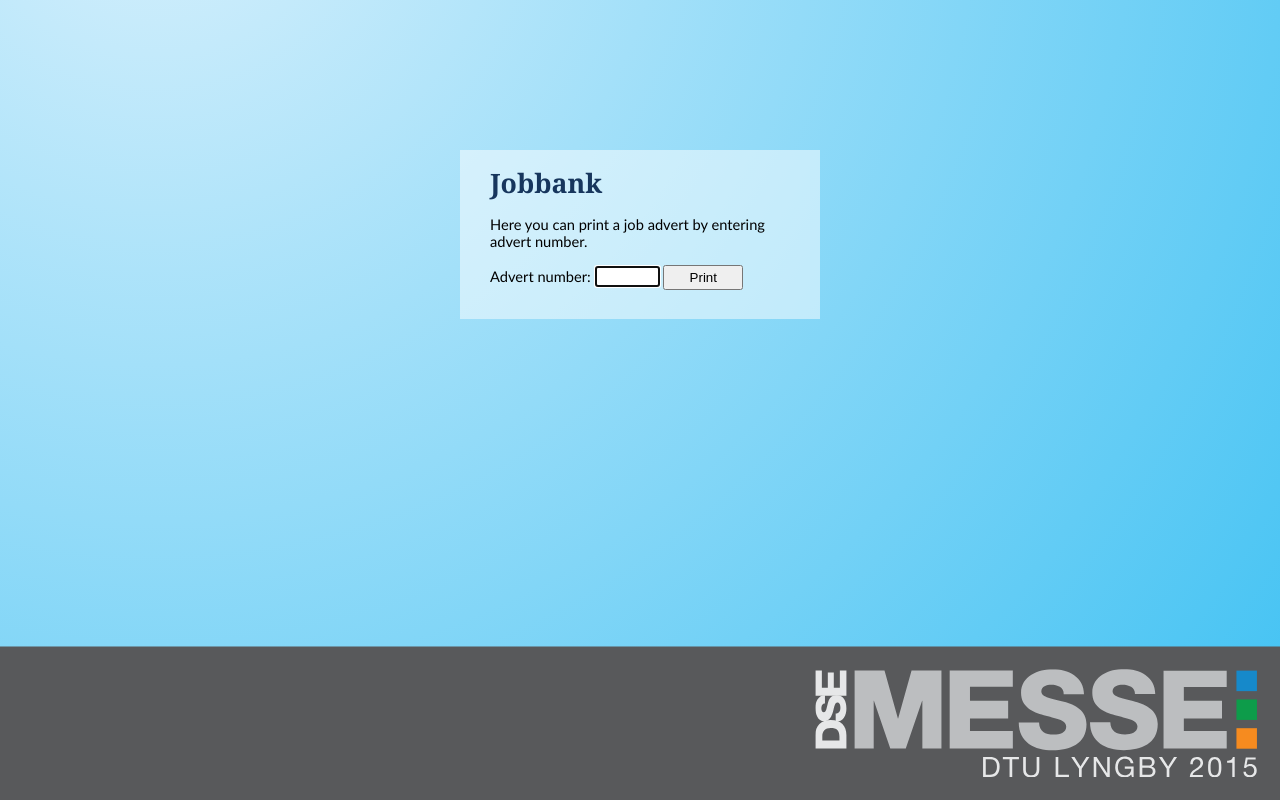
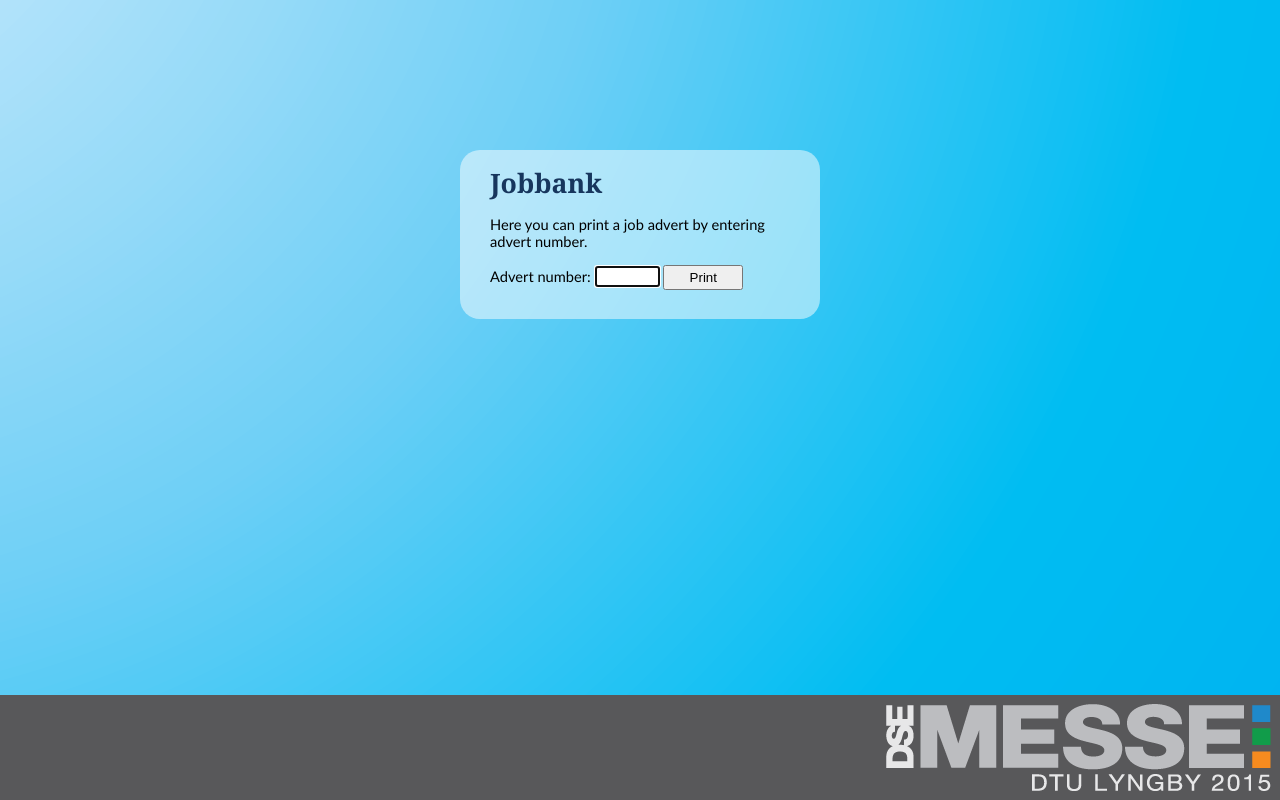
Before and after one commit to eskildsf/dse, a Django app: page /jobbank/ in a window 1280 px wide. Run offline with Django 3.2, Linux system fonts and the light colour scheme; parts of the project's set-up code (start-up, migrations or seed data) failed here and were passed over.

Commit message:
jobbank: Fix background resolution and add rounded corners in new browsers

```diff
--- a/static/jobbank/style.css
+++ b/static/jobbank/style.css
@@ -1,5 +1,5 @@
 html {
-    background: url(background2015.svg) bottom right;
+    background: url(bg1680x1050-2015.png) bottom right;
     color: #000;
     font: 11pt Calibri;
     height: 100%;
@@ -9,6 +9,7 @@ body {
     width: 360px;
     background: rgba(255, 255, 255, .5);
     -moz-border-radius: 20px;
+    border-radius: 20px;
     margin: 150px auto 0 auto;
     padding: 0;
 }
```
Also changed, not shown: static/jobbank/bg1680x1050-2015.png (added).
